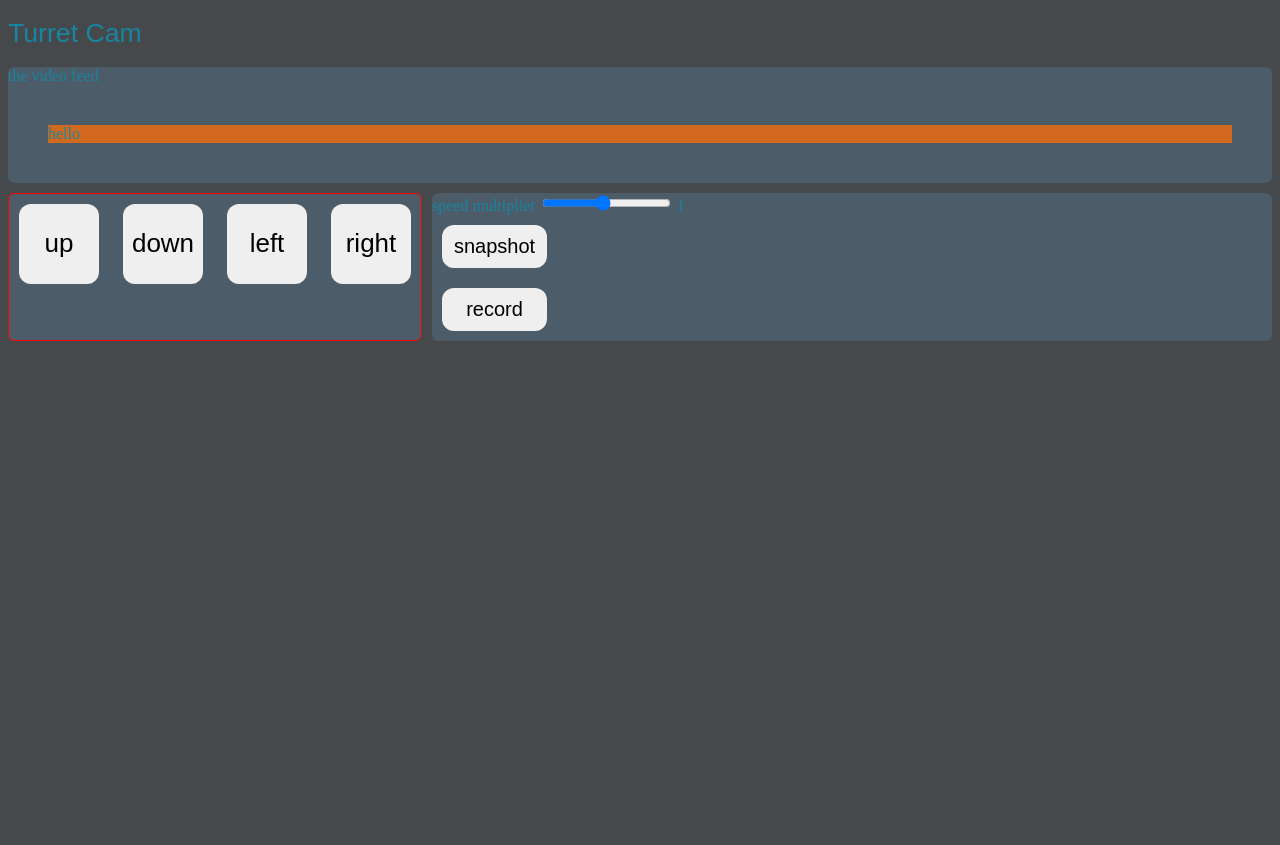
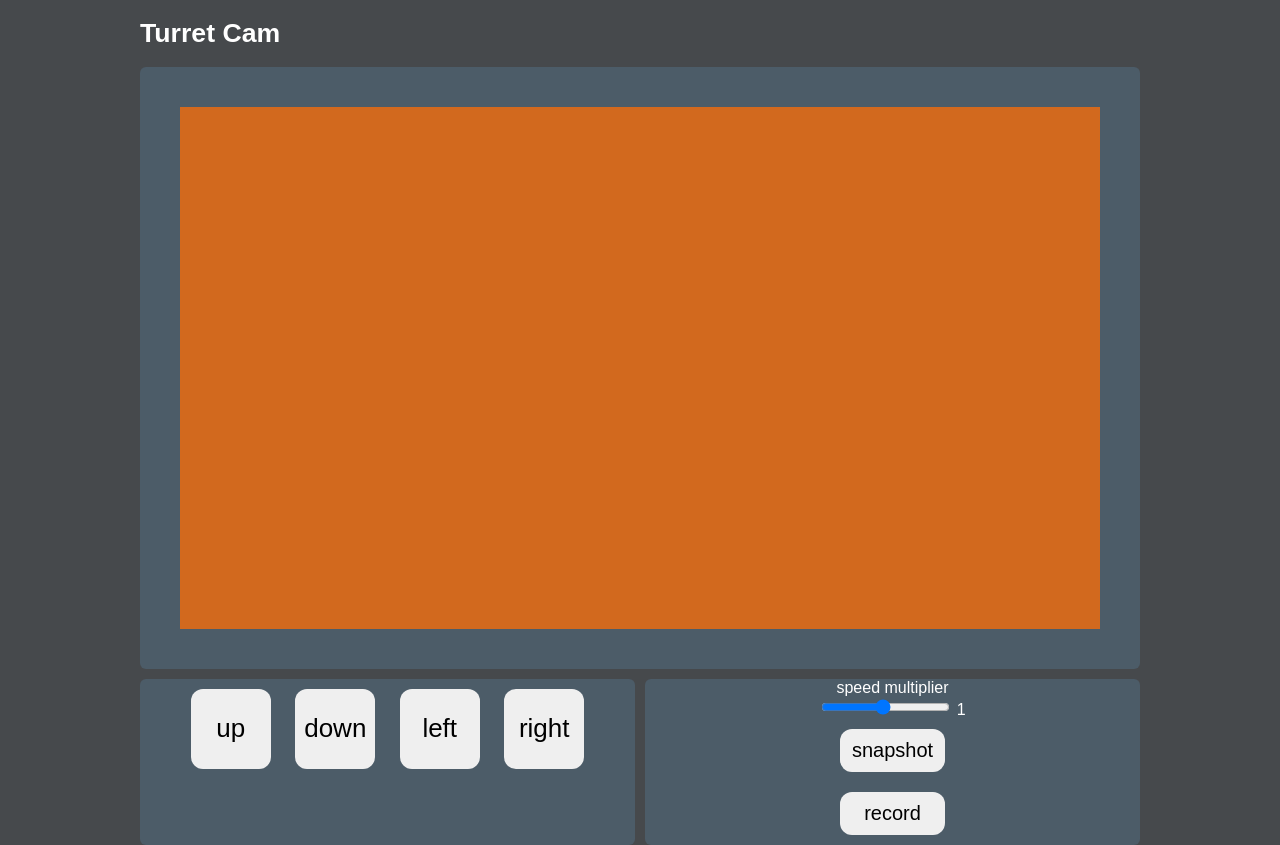
Before and after one commit to matteocrua/Turret-Cam, a Flask app: page / in a window 1280 px wide. Before the commit the page ends 341 px from the top, so only its background shows below. Run offline with Flask 2, Linux system fonts and the light colour scheme.

Commit message:
auto size video feed, smaller buttons, max width

```diff
--- a/static/style.css
+++ b/static/style.css
@@ -1,12 +1,15 @@
 body {
     background: #46494C;
-    color: #1985A1;
+    color: #ffffff;
+    max-width: 1000px;
+    margin: 0 auto 0 auto;
+    font-family: Arial, Helvetica, sans-serif;
    }
 
 h1{
-    font: 20pt Arial;
+    font-size: 20pt;
 }
-.table {
+.main_container {
     display: flex;
     flex-direction: column;
     gap: 10px;
@@ -15,15 +18,21 @@ h1{
 }
 
 .video_feed {
-    display: table-caption;
+    display: flex;
+    overflow: hidden;
 }
 
 .live_video{
-    height: auto;
-    width: auto;
+    /* width: 100%;
+    padding-bottom: 56.25%; */
+    height: 522px;
+    width: 928px;
     margin: 40px;
+    /* overflow: ; */
+    display: block;
     background-color: chocolate;
     align-self: center;
+    flex-direction: column;
 }
 
 .middle-container{
@@ -33,9 +42,8 @@ h1{
     width: 100%;
 }
 
-.controls {
-    width: max-content;
-    border: 1px solid red;
+.controls, .settings {
+    width: 50%;
     text-align: center;
 }
 
@@ -59,12 +67,12 @@ h1{
     font-size: 20px;
 }
 
-.settings {
+/* .settings {
     flex-grow: 1;
     height: max-content;
-}
+} */
 
-.speedm{
+#speedm{
 
 }
 
@@ -80,7 +88,7 @@ h1{
     border-radius: 6px;
 }
 
-@media only screen and (max-width: 680px) {
+@media only screen and (max-width: 680px) { /* stack layout for tablets and phones */
     .layout, .video_feed, .graph, .settings {
       display: block;
     }
--- a/templates/index.html
+++ b/templates/index.html
@@ -13,12 +13,10 @@
     </head>
     <body>
         <h1 class="heading">Turret Cam</h1>
-        <div class="table">
-            <div class="video_feed"> the video feed
-                <div class="live_video">hello</div>
+        <div class="main_container">
+            <div class="video_feed">
+                <div class="live_video"></div>
             </div>
-
-            <!-- <div class="settings"></div> -->
 
             <!-- display buttons for the movement controll -->
             <div class="middle-container">
@@ -55,9 +53,11 @@
                 </script>
 
                 <div class="settings">
-                    <div> speed multiplier
-                    <input class="speedm" type="range" min="0.1" max="2" value="1" step="0.1" oninput="speed(this.nextElementSibling.value = this.value)">
-                    <output>1</output></div>
+                    <div>
+                        <label for="speedm">speed multiplier</label><br>
+                        <input id="speedm" type="range" min="0.1" max="2" value="1" step="0.1" oninput="speed(this.nextElementSibling.value = this.value)">
+                        <output>1</output>
+                    </div>
 
                     <div><button class="rectangle_button" onclick="control('snap')">snapshot</button></div>
                     <div><button class="rectangle_button" id="rec_button" onclick="control('rec')"><div id="recording">record</div></button></div>
```
Also changed, not shown: app.py (line endings or trailing spaces).
